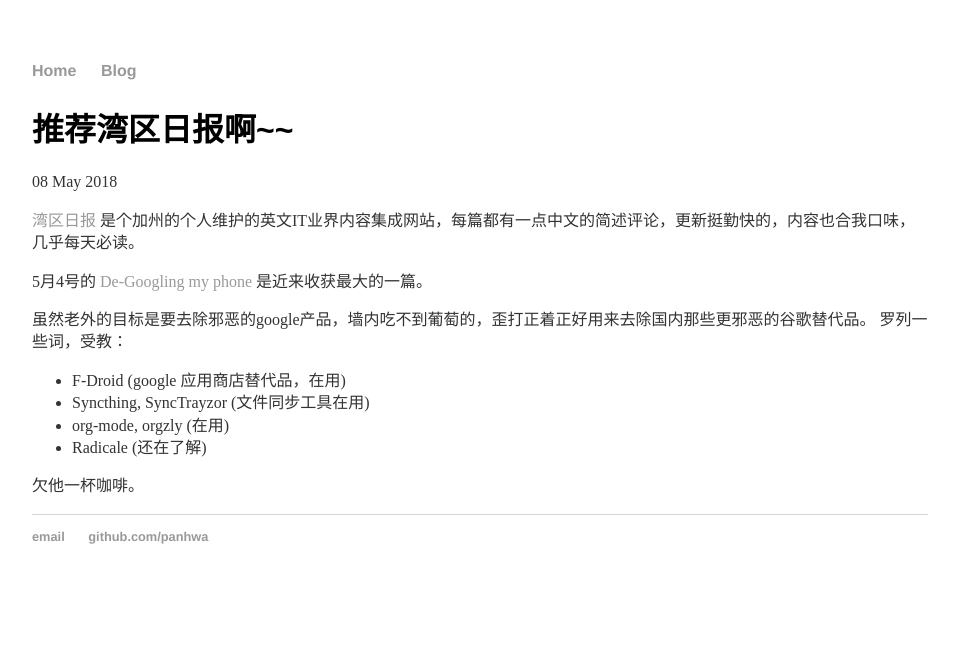
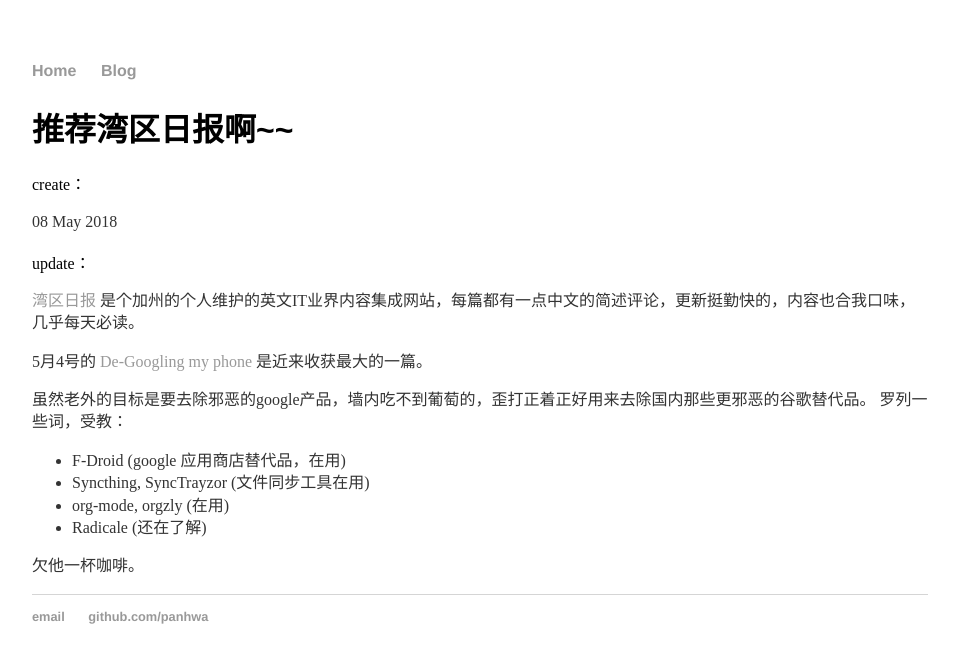
Before and after one commit to panhwa/panhwa.github.io, a Jekyll site: the page built from _posts/2018-05-08-hello-world.md, in a window 1280 px wide. Shown: the top 663 px of the page, without its empty margins (160-1119 px from the left). Built offline with Jekyll 4.4.1, drawn with Linux system fonts in a browser that asks for light colours.

Commit message:
Update post.html

```diff
--- a/_layouts/post.html
+++ b/_layouts/post.html
@@ -2,7 +2,8 @@
 layout: default
 ---
 <h1>{{ page.title }}</h1>
-<p class="meta">{{ page.date | date_to_string }}</p>
+create：<p class="meta">{{ page.date | date_to_string }}</p>
+update：<p class="meta">{{ page.update | date_to_string }}</p>
 
 <div class="post">
   {{ content }}
```
